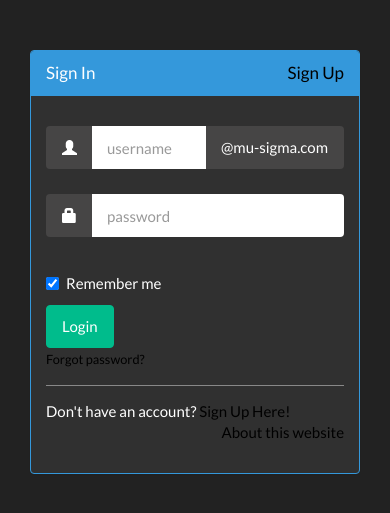
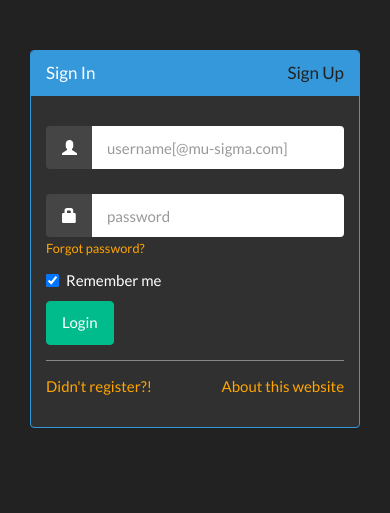
Before and after one commit to ashishnitinpatil/mukatta, a Django app: page /user/login/ in a window 390 px wide. Shown: the top 513 px of the page. Run offline with Django 3.2, Linux system fonts and the light colour scheme; parts of the project's set-up code (start-up, migrations or seed data) failed here and were passed over; some libraries are stand-ins or nearby versions.

Commit message:
~responsive user app (fixed navbar issue)

```diff
--- a/wsgi/djkatta/accounts/forms.py
+++ b/wsgi/djkatta/accounts/forms.py
@@ -14,7 +14,7 @@ class RegistrationForm(forms.Form):
     def clean_register_swear(self):
         swore = self.cleaned_data.get('register_swear')
         if not swore:
-            raise forms.ValidationError("You need to swear! I am Sirius!")
+            raise forms.ValidationError("You need to swear. Don't [Br]eak [Ba]d! I am Sirius!")
             return False
         return True
 
--- a/wsgi/djkatta/accounts/views.py
+++ b/wsgi/djkatta/accounts/views.py
@@ -34,6 +34,8 @@ def login(request, *args, **kwargs):
             form = LoginForm(request.POST)
             if form.is_valid():
                 usernm = form.cleaned_data['username'].strip()
+                if '@' in usernm:
+                    usernm = usernm[:usernm.find('@')]
                 passwd = form.cleaned_data['password']
                 user = auth.authenticate(username=usernm, password=passwd)
                 if user and user.is_active:
@@ -42,8 +44,9 @@ def login(request, *args, **kwargs):
                     if form.cleaned_data['login_rem']:
                         request.session.set_expiry(7*60*60*24)
                     return HttpResponseRedirect(settings.LOGIN_REDIRECT_URL)
-            # logging.error(pprint.pprint([request.POST,form.cleaned_data]))
-        # else
+                else:
+                    errors = form._errors.setdefault("username", ErrorList())
+                    errors.append("Invalid username or password")
         return render_to_response('accounts/login.html',locals(),RequestContext(request))
 
 
@@ -202,7 +205,7 @@ def indi(request, username=""):
     if username:
         try:
             user = auth.models.User.objects.get(username=username)
-        except auth_models.User.DoesNotExist:
+        except auth.models.User.DoesNotExist:
             user = None
     return render_to_response('accounts/indi.html',
                               locals(), RequestContext(request))
--- a/wsgi/static/style.css
+++ b/wsgi/static/style.css
@@ -17,11 +17,11 @@ a:hover {
 }
 
 .panel_a {
-    color: black;
+    color: #222222;
 }
 
 .panel_a:hover {
-    color: black;
+    color: #222222;
     text-decoration: none;
 }
 
--- a/wsgi/templates/accounts/indi.html
+++ b/wsgi/templates/accounts/indi.html
@@ -1,7 +1,7 @@
 {% extends 'cabshare/base.html' %}
 
 {% block content %}
-        <div id="cabsharebox" class="mainbox col-md-6 col-md-offset-3 col-sm-8 col-sm-offset-2">
+        <div id="cabsharebox" class="mainbox col-md-6 col-md-offset-3 col-sm-8 col-sm-offset-2 col-xs-12">
             <div class="panel panel-info">
                 <div class="panel-heading">
                     <div class="panel-title">
--- a/wsgi/templates/accounts/login.html
+++ b/wsgi/templates/accounts/login.html
@@ -5,7 +5,7 @@
 {% block nav_bar %}{% endblock %}
 
 {% block content %}
-        <div id="loginbox" style="margin-top:50px;" class="mainbox col-md-6 col-md-offset-3 col-sm-8 col-sm-offset-2">
+        <div id="loginbox" style="margin-top:50px;" class="mainbox col-xs-12 col-md-6 col-md-offset-3 col-sm-8 col-sm-offset-2">
             <div class="panel panel-info" >
                 <div class="panel-heading">
                     <div class="panel-title">Sign In
@@ -25,7 +25,7 @@
                             &times;
                             </button>
                             Incorrect username/password. Did you
-                            <a class="panel_a" href="{% url 'user:register' %}">register?!</a>
+                            <a href="{% url 'user:register' %}">register?!</a>
                         </div>
                         {% endif %}
 
@@ -33,22 +33,24 @@
                             <span class="input-group-addon">
                                 <i class="glyphicon glyphicon-user"></i>
                             </span>
-                            <input id="id_username" type="text" class="form-control" name="username" value="" placeholder="username" title="username" required="required" autofocus/>
-                            <span class="input-group-addon">@mu-sigma.com</span>
+                            <input id="id_username" type="text" class="form-control" name="username" value="" placeholder="username[@mu-sigma.com]" title="username" required="required" autofocus/>
                         </div>
 
-                        <div style="margin-bottom: 25px" class="input-group">
+                        <div class="input-group">
                             <span class="input-group-addon">
                                 <i class="glyphicon glyphicon-lock"></i>
                             </span>
                             <input id="id_password" type="password" class="form-control" name="password" placeholder="password"  title="password"required="required">
                         </div>
+                        <font style="font-size:85%;">
+                            <a href="{% url 'user:password_reset_req' %}">Forgot password?</a>
+                        </font>
 
                         <div class="input-group">
                             <div class="checkbox">
-                                <label>
+                                <label title="Keeps you logged in for 2 weeks">
                                     <input id="id_login_rem" type="checkbox"
-                                name="login_rem" checked> Remember me
+                                name="login_rem" checked="checked"> Remember me
                                 </label>
                             </div>
                         </div>
@@ -57,19 +59,15 @@
                             <!-- Button -->
                             <div class="col-sm-12 controls">
                                 <button type="submit" class="btn btn-success">Login</button>
-                                <font style="font-size:85%;">
-                                    <br><a class="panel_a" href="{% url 'user:password_reset_req' %}">Forgot password?</a>
-                                </font>
                             </div>
                         </div>
 
                         <div class="form-group">
                             <div class="col-md-12 control">
                                 <div style="border-top: 1px solid#888; padding-top:15px;">
-                                    Don't have an account?
-                                    <a class="panel_a" href="{% url 'user:register' %}">Sign Up Here!</a>
+                                    <a href="{% url 'user:register' %}">Didn't register?!</a>
                                     <span style="float: right;">
-                                        <a class="panel_a" href="/about/">About this website</a>
+                                        <a href="{% url 'about' %}">About this website</a>
                                     </span>
                                 </div>
                             </div>
--- a/wsgi/templates/accounts/password_change_form.html
+++ b/wsgi/templates/accounts/password_change_form.html
@@ -3,7 +3,7 @@
 {% block title %}Change password{% endblock %}
 
 {% block content %}
-        <div id="loginbox" class="mainbox col-md-6 col-md-offset-3 col-sm-8 col-sm-offset-2">
+        <div id="loginbox" class="mainbox col-xs-12 col-md-6 col-md-offset-3 col-sm-8 col-sm-offset-2">
             <div class="panel panel-info" >
                 <div class="panel-heading">
                     <div class="panel-title">Change password</div>
--- a/wsgi/templates/accounts/password_reset_change.html
+++ b/wsgi/templates/accounts/password_reset_change.html
@@ -5,7 +5,7 @@
 {% block nav_bar %}{% endblock %}
 
 {% block content %}
-        <div id="loginbox" style="margin-top:50px;" class="mainbox col-md-6 col-md-offset-3 col-sm-8 col-sm-offset-2">
+        <div id="loginbox" style="margin-top:50px;" class="mainbox col-xs-12 col-md-6 col-md-offset-3 col-sm-8 col-sm-offset-2">
             <div class="panel panel-info" >
                 <div class="panel-heading">
                     <div class="panel-title">New Password</div>
--- a/wsgi/templates/base.html
+++ b/wsgi/templates/base.html
@@ -22,22 +22,32 @@
     {% bootstrap_messages %}
 
     {% block nav_bar %}
-    <nav class="navbar navbar-default col-md-8 col-md-offset-2 col-sm-8 col-sm-offset-2 col-xs-8 col-xs-offset-2" role="navigation">
-        <div class="container-fluid">
-        <div class="collapse navbar-collapse" id="bs-example-navbar-collapse-1">
+    <nav class="navbar navbar-default col-md-8 col-md-offset-2 col-sm-8 col-sm-offset-2 col-xs-12" role="navigation">
+        <div class="container-fluid" id="navfluid">
+        <div class="navbar-header">
+            <button type="button" class="navbar-toggle" data-toggle="collapse" data-target="#navigationbar">
+                <span class="sr-only">Toggle navigation</span>
+                <span class="icon-bar"></span>
+                <span class="icon-bar"></span>
+                <span class="icon-bar"></span>
+            </button>
             <a class="navbar-brand" href="{% url 'about' %}">Mu Katta</a>
+       </div>
+        <div class="collapse navbar-collapse" id="navigationbar">
             <ul class="nav navbar-nav">
                 <li><a href="{% url 'cabshare_index' %}">Cabshare</a></li>
                 <li><a href="#">RoomReq (coming soon...)</a></li>
+                <li class="divider"></li>
             </ul>
-            <ul class="nav navbar-nav navbar-right">
+            <ul class="nav navbar-nav navbar-right" id="navigationbar">
                 <li><a href="/user/{{ request.user.username }}/" class="navbar-link"></a></li>
                 <li class="dropdown">
-                  <a href="#" class="dropdown-toggle" data-toggle="dropdown" role="button" aria-expanded="false"><i class="glyphicon glyphicon-user"></i></a>
+                  <a href="#" class="dropdown-toggle" data-toggle="dropdown" role="button" aria-expanded="false"><i class="glyphicon glyphicon-cog"></i></a>
                   <ul class="dropdown-menu" role="menu">
-                    <li><a href="/user/{{ request.user.username }}/">Account</a></li>
-                    <li><a href="{% url 'cabshare:my_posts' %}">Cabshare posts</a></li>
-                    <li><a href="#">RoomReq posts</a></li>
+                    <li><a href="/user/{{ request.user.username }}/">My details</a></li>
+                    <li><a href="{% url 'user:password_change_form' %}">Change password</a></li>
+                    <li><a href="{% url 'cabshare:my_posts' %}">My Cabshare posts</a></li>
+                    <li><a href="#">My RoomReq posts</a></li>
                     <li class="divider"></li>
                     <li><a href="{% url 'user:logout' %}">Logout</a></li>
                   </ul>
```
Also changed, not shown: wsgi/templates/accounts/logout.html (deleted, +0 -16 lines), wsgi/templates/accounts/password_reset_req.html (+3 -4 lines), wsgi/templates/accounts/register.html (+3 -4 lines).
